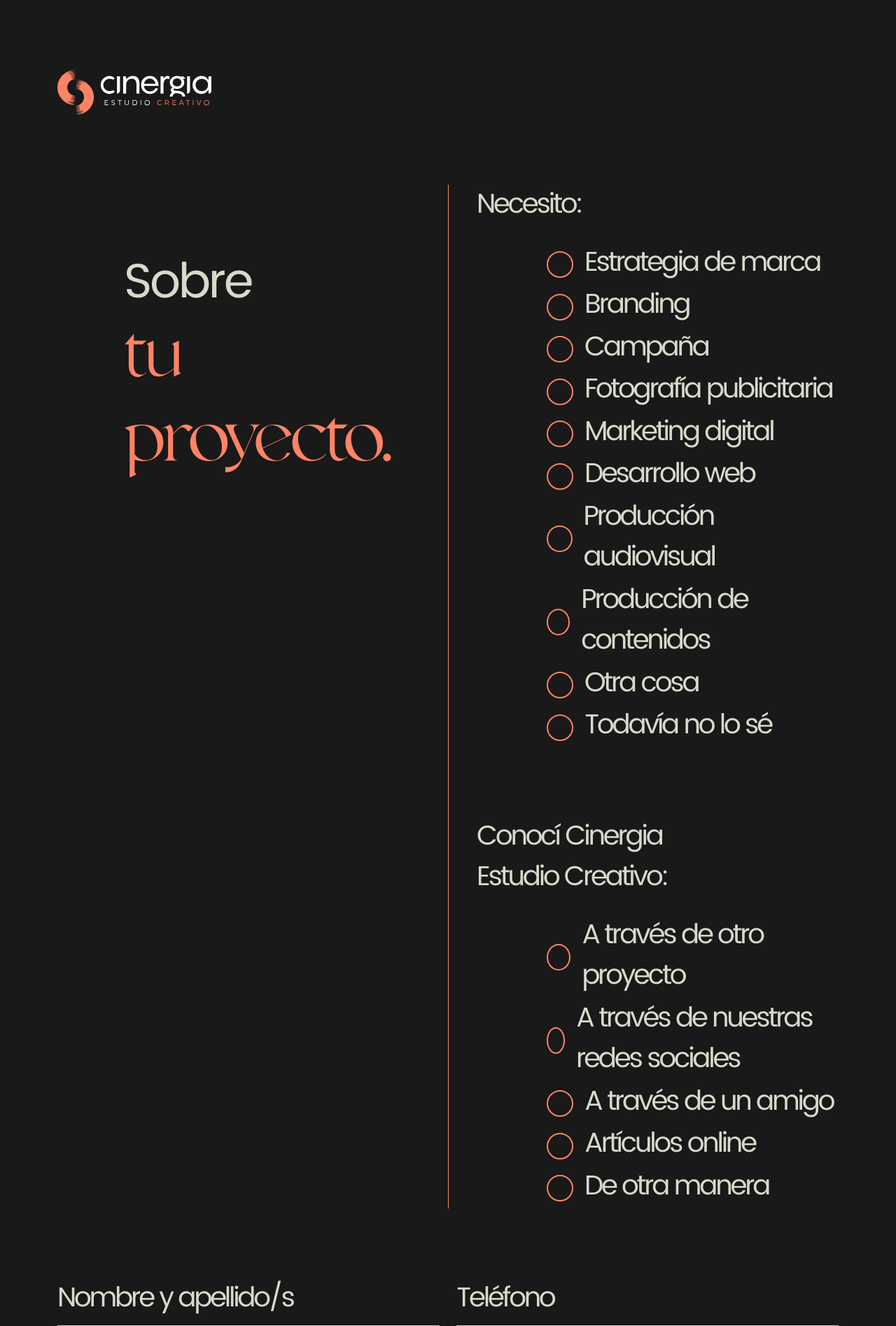
After one commit to chimpadigital/cinergia-web, a PHP site: page /contacto.html in a window 1280 px wide. The commit adds this page. Shown: the top 1895 px of the page at 70% size. Run offline with PHP 8.4, Linux system fonts and the light colour scheme.

Commit message:
agregando pantalla contacto

```diff
--- a/assets/css/style.css
+++ b/assets/css/style.css
@@ -142,6 +142,7 @@ body {
 .p-100 {padding: 100px 0;}
 .pb-100 {padding-bottom: 100px;}
 .pb-200 {padding-bottom: 200px;}
+.pl-100 {padding-left: 100px;}
 .hr-divider {
     opacity: 1;
     background: var(--negro);
@@ -158,6 +159,10 @@ body {
 .divider-vertical {
     padding-left: 40px;
     border-left: 1px solid var(--pastel);
+}
+.divider-vertical-naranja {
+    padding-left: 40px;
+    border-left: 1px solid var(--naranja);
 }
 /* Colors */
 .bg-negro {background: var(--negro);}
@@ -177,8 +182,10 @@ body {
 .fs-39 {font-size: 39px;}
 .fs-55 {font-size: 55px;}
 .fs-64 {font-size: 64px;}
+.fs-69 {font-size: 69px;}
 .fs-75 {font-size: 75px;}
 .fs-89 {font-size: 89px;}
+.fs-100 {font-size: 100px;}
 .fs-117 {font-size: 117px;}
 .fs-158 {font-size: 158px;}
 .fs-164 {font-size: 164px;}
@@ -221,7 +228,6 @@ lottie-player {
     background: var(--naranja);
     font-family: var(--PoppinsBold);
 }
-
 .btn-outline-primary {
     font-size: 42px;
     border-radius: 0;
@@ -266,7 +272,6 @@ lottie-player {
     right: 0;
     position: absolute;
 }
-
 .img {
     position: absolute;
     width: 40px;
@@ -444,6 +449,37 @@ lottie-player {
 .proyectos .hr-divider-pastel {width: 50%;}
 /* === */
 
+/* Section Contacto */
+#contacto{
+    height: auto;
+    background: var(--negro);
+}
+.form-check-input {
+    width: 38px;
+    height: 38px;
+}
+.form-check-input[type=radio] {
+    background: none;
+    border: 2px solid var(--naranja);
+}
+.form-check-input:checked[type=radio] {background: var(--pastel);}
+
+#contact-form {
+    padding-bottom: 600px;
+    background: var(--negro) url(../img/bg-contact.png) bottom right no-repeat;
+    background-position-y: 360px;
+}
+#contact-form .form-control {
+    border-radius: 0;
+    background: var(--pastel);
+}
+#contact-form .btn-outline-primary {
+    font-size: 38px;
+    border-radius: 8px;
+    color: var(--pastel);
+}
+/* === */
+
 /* footer */
 footer {padding: 90px 0;}
 footer ul {
@@ -452,3 +488,4 @@ footer ul {
 }
 footer ul li {padding: 0 20px;}
 footer ul li p {letter-spacing: 0;}
+/* === */
--- /dev/null
+++ b/contacto.html
@@ -0,0 +1,212 @@
+<!DOCTYPE html>
+<html lang="en">
+    <head>
+        <meta charset="UTF-8">
+        <meta http-equiv="X-UA-Compatible" content="IE=edge">
+        <meta name="viewport" content="width=device-width, initial-scale=1.0">
+        <title>Cinergia | Contacto</title>
+
+        <!-- css -->
+        <link rel="stylesheet" href="assets/bootstrap/css/bootstrap.min.css">
+        <link rel="stylesheet" href="assets/css/style.css">
+
+    </head>
+    <body>
+        <header id="contacto">
+            <div class="container">
+                <div class="row">
+                    <div class="col-md-2">
+                        <a href="#"><img src="assets/img/logo-cinergia-home.svg" width="220px" alt=""></a>
+                    </div>
+                </div>
+            </div>
+        </header>
+
+        <section class="bg-negro pb-100">
+            <div class="container">
+                <div class="row">
+                    <div class="col-md-5 offset-md-1 mt-100">
+                        <h1 class="fc-pastel fs-39 fs-69 m-0">Sobre</h1>
+                        <h1 class="fc-naranja Valky fs-100">tu proyecto.</h1>
+                    </div>
+                    <div class="col-md-6 divider-vertical-naranja">
+                        <p class="fc-pastel fs-39 fs-39 mb-4">Necesito:</p>
+                        <div class="pl-100">
+                            <div class="form-check d-flex align-items-center">
+                                <input class="form-check-input me-3" type="radio" name="flexRadioDefault" id="flexRadioDefault1">
+                                <label class="form-check-label fc-pastel fs-39 fs-39" for="flexRadioDefault1">
+                                    Estrategia de marca
+                                </label>
+                            </div>
+                            <div class="form-check d-flex align-items-center">
+                                <input class="form-check-input me-3" type="radio" name="flexRadioDefault" id="flexRadioDefault2">
+                                <label class="form-check-label fc-pastel fs-39 fs-39" for="flexRadioDefault2">
+                                    Branding
+                                </label>
+                            </div>
+                            <div class="form-check d-flex align-items-center">
+                                <input class="form-check-input me-3" type="radio" name="flexRadioDefault" id="flexRadioDefault3">
+                                <label class="form-check-label fc-pastel fs-39 fs-39" for="flexRadioDefault3">
+                                    Campaña
+                                </label>
+                            </div>
+                            <div class="form-check d-flex align-items-center">
+                                <input class="form-check-input me-3" type="radio" name="flexRadioDefault" id="flexRadioDefault4">
+                                <label class="form-check-label fc-pastel fs-39 fs-39" for="flexRadioDefault4">
+                                    Fotografía publicitaria
+                                </label>
+                            </div>
+                            <div class="form-check d-flex align-items-center">
+                                <input class="form-check-input me-3" type="radio" name="flexRadioDefault" id="flexRadioDefault5">
+                                <label class="form-check-label fc-pastel fs-39 fs-39" for="flexRadioDefault5">
+                                    Marketing digital
+                                </label>
+                            </div>
+                            <div class="form-check d-flex align-items-center">
+                                <input class="form-check-input me-3" type="radio" name="flexRadioDefault" id="flexRadioDefault6">
+                                <label class="form-check-label fc-pastel fs-39" for="flexRadioDefault6">
+                                    Desarrollo web
+                                </label>
+                            </div>
+                            <div class="form-check d-flex align-items-center">
+                                <input class="form-check-input me-3" type="radio" name="flexRadioDefault" id="flexRadioDefault7">
+                                <label class="form-check-label fc-pastel fs-39" for="flexRadioDefault7">
+                                    Producción audiovisual
+                                </label>
+                            </div>
+                            <div class="form-check d-flex align-items-center">
+                                <input class="form-check-input me-3" type="radio" name="flexRadioDefault" id="flexRadioDefault8">
+                                <label class="form-check-label fc-pastel fs-39" for="flexRadioDefault8">
+                                    Producción de contenidos
+                                </label>
+                            </div>
+                            <div class="form-check d-flex align-items-center">
+                                <input class="form-check-input me-3" type="radio" name="flexRadioDefault" id="flexRadioDefault9">
+                                <label class="form-check-label fc-pastel fs-39" for="flexRadioDefault9">
+                                    Otra cosa
+                                </label>
+                            </div>
+                            <div class="form-check d-flex align-items-center mb-100">
+                                <input class="form-check-input me-3" type="radio" name="flexRadioDefault" id="flexRadioDefault10">
+                                <label class="form-check-label fc-pastel fs-39" for="flexRadioDefault10">
+                                    Todavía no lo sé
+                                </label>
+                            </div>
+                        </div>
+                        <p class="fc-pastel fs-39 mb-4">Conocí Cinergia <br> Estudio Creativo:</p>
+                        <div class="pl-100">
+                            <div class="form-check d-flex align-items-center">
+                                <input class="form-check-input me-3" type="radio" name="flexRadioDefault" id="flexRadioDefault11">
+                                <label class="form-check-label fc-pastel fs-39" for="flexRadioDefault11">
+                                    A través de otro proyecto
+                                </label>
+                            </div>
+                            <div class="form-check d-flex align-items-center">
+                                <input class="form-check-input me-3" type="radio" name="flexRadioDefault" id="flexRadioDefault12">
+                                <label class="form-check-label fc-pastel fs-39" for="flexRadioDefault12">
+                                    A través de nuestras redes sociales
+                                </label>
+                            </div>
+                            <div class="form-check d-flex align-items-center">
+                                <input class="form-check-input me-3" type="radio" name="flexRadioDefault" id="flexRadioDefault13">
+                                <label class="form-check-label fc-pastel fs-39" for="flexRadioDefault13">
+                                    A través de un amigo
+                                </label>
+                            </div>
+                            <div class="form-check d-flex align-items-center">
+                                <input class="form-check-input me-3" type="radio" name="flexRadioDefault" id="flexRadioDefault14">
+                                <label class="form-check-label fc-pastel fs-39" for="flexRadioDefault14">
+                                    Artículos online
+                                </label>
+                            </div>
+                            <div class="form-check d-flex align-items-center">
+                                <input class="form-check-input me-3" type="radio" name="flexRadioDefault" id="flexRadioDefault15">
+                                <label class="form-check-label fc-pastel fs-39" for="flexRadioDefault15">
+                                    De otra manera
+                                </label>
+                            </div>
+                        </div>
+                    </div>
+                </div>
+            </div>
+        </section>
+
+        <section id="contact-form">
+            <div class="container">
+                <div class="row">
+                    <div class="col-md-6">
+                        <form>
+                            <div class="mb-3">
+                                <label for="Nombre" class="form-label fc-pastel fs-39">Nombre y apellido/s</label>
+                                <input type="text" class="form-control">
+                            </div>
+                            <div class="mb-3">
+                                <label for="emal" class="form-label fc-pastel fs-39">Email</label>
+                                <input type="email" class="form-control">
+                            </div>
+                            <div class="mb-3">
+                                <label for="Asunto" class="form-label fc-pastel fs-39">Asunto</label>
+                                <input type="text" class="form-control">
+                            </div>
+                            <div class="mb-3">
+                                <label for="Compania" class="form-label fc-pastel fs-39">Compañía</label>
+                                <input type="text" class="form-control">
+                            </div>
+                        </form>
+                    </div>
+                    <div class="col-md-6">
+                        <form>
+                            <div class="mb-4">
+                                <label for="Telefono" class="form-label fc-pastel fs-39">Teléfono</label>
+                                <input type="tel" class="form-control">
+                            </div>
+                            <div class="mb-3">
+                                <label for="Mensaje" class="form-label fc-pastel fs-39">Descripción breve</label>
+                                <textarea class="form-control" rows="11"></textarea>
+                            </div>
+                        </form>
+                    </div>
+                    <div class="col-12 mt-100">
+                        <button type="submit" class="btn btn-outline-primary">ENVIÁ NOMÁS</button>
+                    </div>
+                </div>
+            </div>
+        </section>
+        <footer>
+            <div class="container">
+                <div class="row">
+                    <div class="col-md-2">
+                        <img src="assets/img/logo-cinergia-footer.svg" alt="">
+                    </div>
+                    <div class="col-md-8 d-flex justify-content-center align-self-center">
+                        <ul class="d-flex m-0">
+                            <li class="d-flex">
+                                <img src="assets/img/icon-phone.svg" class="me-1" width="20px"><p class="MontserratMedium m-0">+54 9 351 4517095</p>
+                            </li>
+                            <li>|</li>
+                            <li class="d-flex">
+                                <img src="assets/img/icon-phone.svg" class="me-1" width="20px"><p class="MontserratMedium m-0">+54 9 351 3232739</p>
+                            </li>
+                            <li>|</li>
+                            <li class="d-flex">
+                                <img src="assets/img/icon-email.svg" class="me-1" width="20px"><p class="MontserratMedium m-0">INFO@CINERGIAGROUP.COM</p>
+                            </li>
+                        </ul>
+                    </div>
+                    <div class="col-md-2 d-flex justify-content-end align-self-center">
+                        <a href="#"><img src="assets/img/icon-youtube.svg" class="me-3"></a>
+                        <a href="#"><img src="assets/img/icon-instagram.svg" class="me-3"></a>
+                        <a href="#"><img src="assets/img/icon-linkedin.svg" class="me-3"></a>
+                        <a href="#"><img src="assets/img/icon-facebook.svg"></a>
+                    </div>
+                </div>
+            </div>
+        </footer>
+
+        <!-- js -->
+        <script src="assets/jquery/jquery.min.js"></script>
+        <script src="assets/bootstrap/js/bootstrap.min.js"></script>
+        <script src="assets/js/custom.js"></script>
+
+    </body>
+</html>
```
Also changed, not shown: assets/img/bg-contact.png (added), 2 other files.
